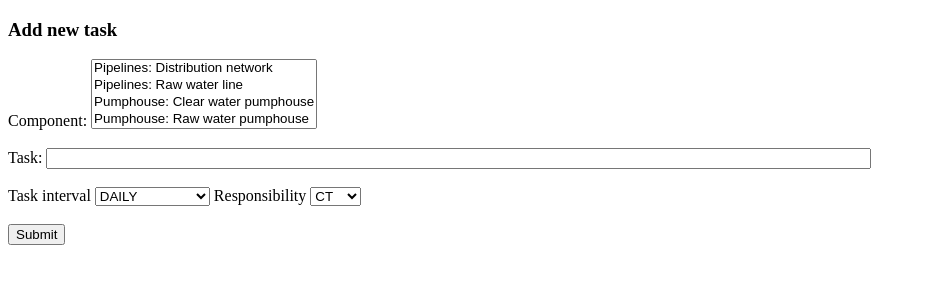
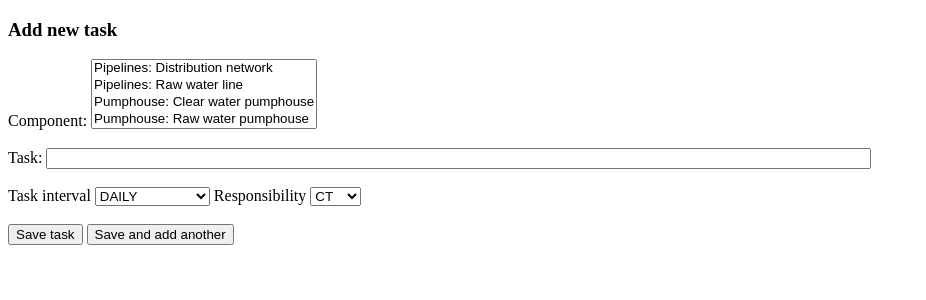
Before and after one commit to tharinducbd/cs50_web, a Django app: page /tasks/add/ in a window 1280 px wide. Shown: the top 300 px of the page, without its empty margins (0-926 px from the left). Run offline with Django 4.2, Linux system fonts and the light colour scheme; data comes from the database, SQL or seed files in the repository; both versions use the stored data as it was after the commit.

Commit message:
add_task improvements

```diff
--- a/projects/operations/tasks/templates/tasks/add_task.html
+++ b/projects/operations/tasks/templates/tasks/add_task.html
@@ -7,18 +7,18 @@
     <form action="{% url 'tasks:add_task' %}" method="post">
         {% csrf_token %}
 
-        <label for="comp_ids">Component:</label>
-        <select name="comp_ids" multiple>
+        <label for="field_comps">Component:</label>
+        <select id="field_comps" name="comp_ids" multiple>
             {% for c in components %}
                 <option value="{{ c.id }}">{{ c }}</option>
             {% endfor %}
         </select><br><br>
 
-        <label for="task_name">Task: </label>
-        <input type="text" name="task_name" size="100"><br><br>
+        <label for="field_task_name">Task: </label>
+        <input id="field_task_name" type="text" name="task_name" size="100"><br><br>
 
-        <label for="task_interval">Task interval</label>
-        <select name="task_interval">
+        <label for="field_task_interval">Task interval</label>
+        <select id="field_task_interval" name="task_interval">
             {% for i in intervals %}
                 <option value="{{ i }}">{{ i }}</option>
             {% endfor %}
@@ -31,7 +31,8 @@
             {% endfor %}
         </select><br><br>
 
-        <input type="submit">
+        <input type="submit" name="save_task" value="Save task">
+        <input type="submit" name="save_and_add" value="Save and add another">
 
     </form>
 
--- a/projects/operations/tasks/views.py
+++ b/projects/operations/tasks/views.py
@@ -27,12 +27,14 @@ def add_task(request):
         new_task.save()
 
         for x in comp_ids:
-            c_id = int(x)
-            comp = Component.objects.get(id=c_id)
+            comp = Component.objects.get(id=int(x))
             new_task.component.add(comp)
         new_task.save()
 
-        return HttpResponseRedirect(reverse("tasks:index"))
+        if 'save_task' in request.POST:
+            return HttpResponseRedirect(reverse("tasks:index"))
+        elif 'save_and_add' in request.POST:
+            return HttpResponseRedirect(reverse("tasks:add_task"))
 
     list_components = Component.objects.all().order_by('component_type', 'component')
     return render(request, 'tasks/add_task.html', {
```
Also changed, not shown: projects/operations/db.sqlite3.
